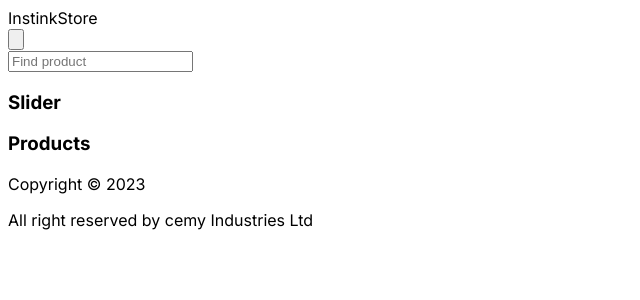
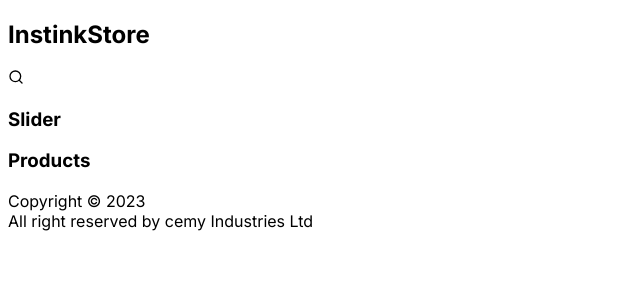
Before and after one commit to osiic/instinkstore, a Next.js app: page / in a window 1280 px wide. Shown: the top 300 px of the page, without its empty margins (0-640 px from the left). Built offline with nearby package versions, Linux system fonts and the light colour scheme.

Commit message:
kembali lg tanpa daisy ui

```diff
--- a/src/components/separate/Footer.jsx
+++ b/src/components/separate/Footer.jsx
@@ -1,10 +1,8 @@
 export function Footer() {
   return (
-    <footer className="footer footer-center p-4 bg-base-300 text-base-content">
-      <div>
-        <p>Copyright © 2023</p>
-        <p>All right reserved by cemy Industries Ltd</p>
-      </div>
+    <footer className="text-center text-xs font-normal py-4">
+      Copyright © 2023 <br />
+      All right reserved by cemy Industries Ltd
     </footer>
   );
 }
--- a/src/components/separate/Navbar.jsx
+++ b/src/components/separate/Navbar.jsx
@@ -3,77 +3,9 @@ import { FiSearch } from "react-icons/fi";
 
 export function Navbar() {
   return (
-    <nav className="navbar bg-base-100 px-[7%]">
-      <div className="flex-1">
-        <a className="normal-case text-xl font-semibold">InstinkStore</a>
-      </div>
-      <div className="flex-none">
-        <div className="dropdown dropdown-end">
-          <label tabIndex={0} className="btn btn-ghost btn-circle">
-            <div className="indicator">
-              <button className="btn btn-ghost btn-circle">
-                <svg
-                  xmlns="http://www.w3.org/2000/svg"
-                  className="w-6"
-                  fill="none"
-                  viewBox="0 0 24 24"
-                  stroke="currentColor"
-                >
-                  <path
-                    strokeLinecap="round"
-                    strokeLinejoin="round"
-                    strokeWidth="2"
-                    d="M21 21l-6-6m2-5a7 7 0 11-14 0 7 7 0 0114 0z"
-                  />
-                </svg>
-              </button>
-            </div>
-          </label>
-          <div
-            tabIndex={0}
-            className="mt-3 z-[1] card card-compact dropdown-content bg-base-100 shadow rounded-md w-[86vw]"
-          >
-            <div className="card-body ">
-              <div className="form-control w-full max-w-4xl">
-                <input
-                  type="text"
-                  placeholder="Find product"
-                  className="input input-bordered w-full rounded-md"
-                />
-              </div>
-            </div>
-          </div>
-        </div>
-        {/* <div className="dropdown dropdown-end">
-          <label tabIndex={0} className="btn btn-ghost btn-circle avatar">
-            <div className="w-10 rounded-full">
-              <Image
-                src="https://media.discordapp.net/attachments/885110057736474634/1121797987765604482/icon.png"
-                width="100"
-                height="100"
-                alt="Avatar"
-              />
-            </div>
-          </label>
-          <ul
-            tabIndex={0}
-            className="menu menu-sm dropdown-content mt-3 z-[1] p-2 shadow bg-base-100 rounded-md w-[75vw]"
-          >
-            <li>
-              <a className="justify-between">
-                Profile
-                <span className="badge">New</span>
-              </a>
-            </li>
-            <li>
-              <a>Settings</a>
-            </li>
-            <li>
-              <a>Logout</a>
-            </li>
-          </ul>
-        </div> */}
-      </div>
+    <nav className="px-[7%] py-4 flex justify-between items-center">
+      <h1 className="text-xl font-semibold">InstinkStore</h1>
+      <FiSearch className="text-lg hover:text-slate-600" />
     </nav>
   );
 }
```
Also changed, not shown: tailwind.config.js (+0 -11 lines).
